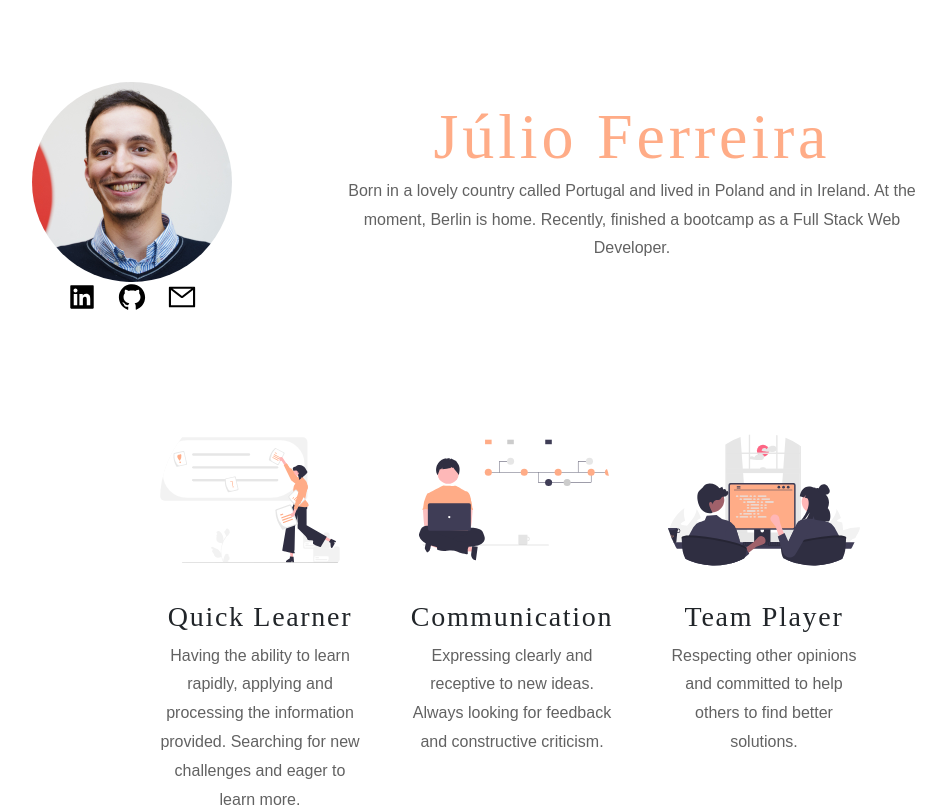
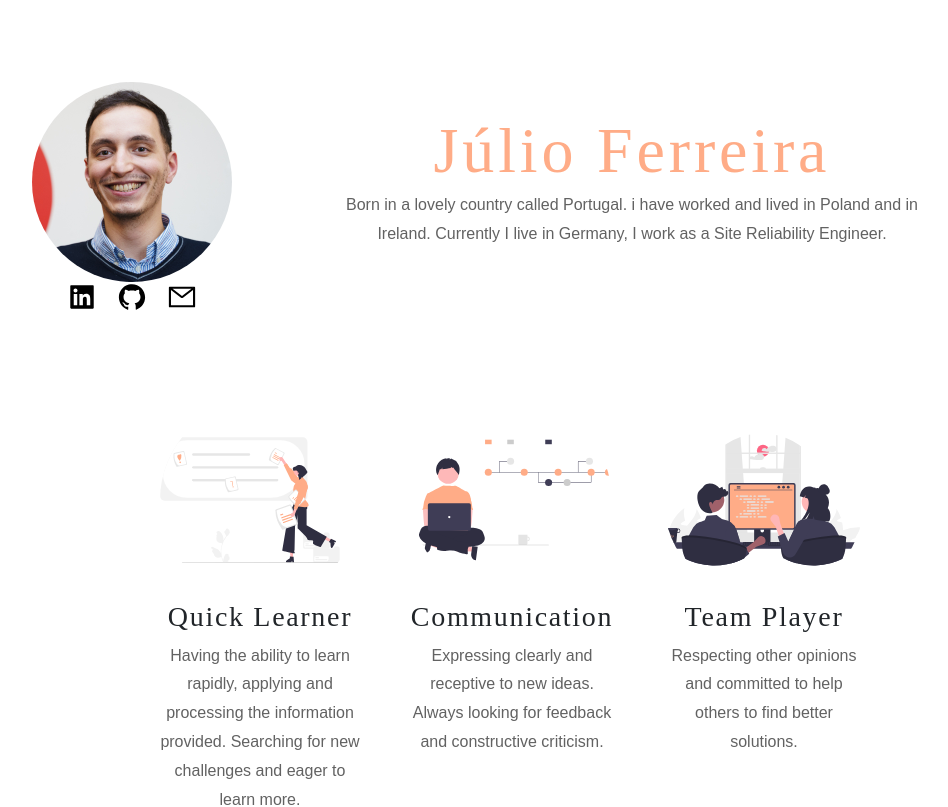
Before and after one commit to josejulio28/portfolio, a React (Create React App) app: page / in a window 1280 px wide. Shown: the top 807 px of the page, without its empty margins (128-1076 px from the left). Built offline with nearby package versions, Linux system fonts and the light colour scheme.

Commit message:
change in the about page

```diff
--- a/src/contents/about.js
+++ b/src/contents/about.js
@@ -27,9 +27,9 @@ function about() {
         <div className="description">
           <h1> Júlio Ferreira</h1>
           <p>
-            Born in a lovely country called Portugal and lived in Poland and in
-            Ireland. At the moment, Berlin is home. Recently, finished a
-            bootcamp as a Full Stack Web Developer.
+            Born in a lovely country called Portugal. i have worked and lived in
+            Poland and in Ireland. Currently I live in Germany, I work as a Site
+            Reliability Engineer.
           </p>
         </div>
       </div>
```
